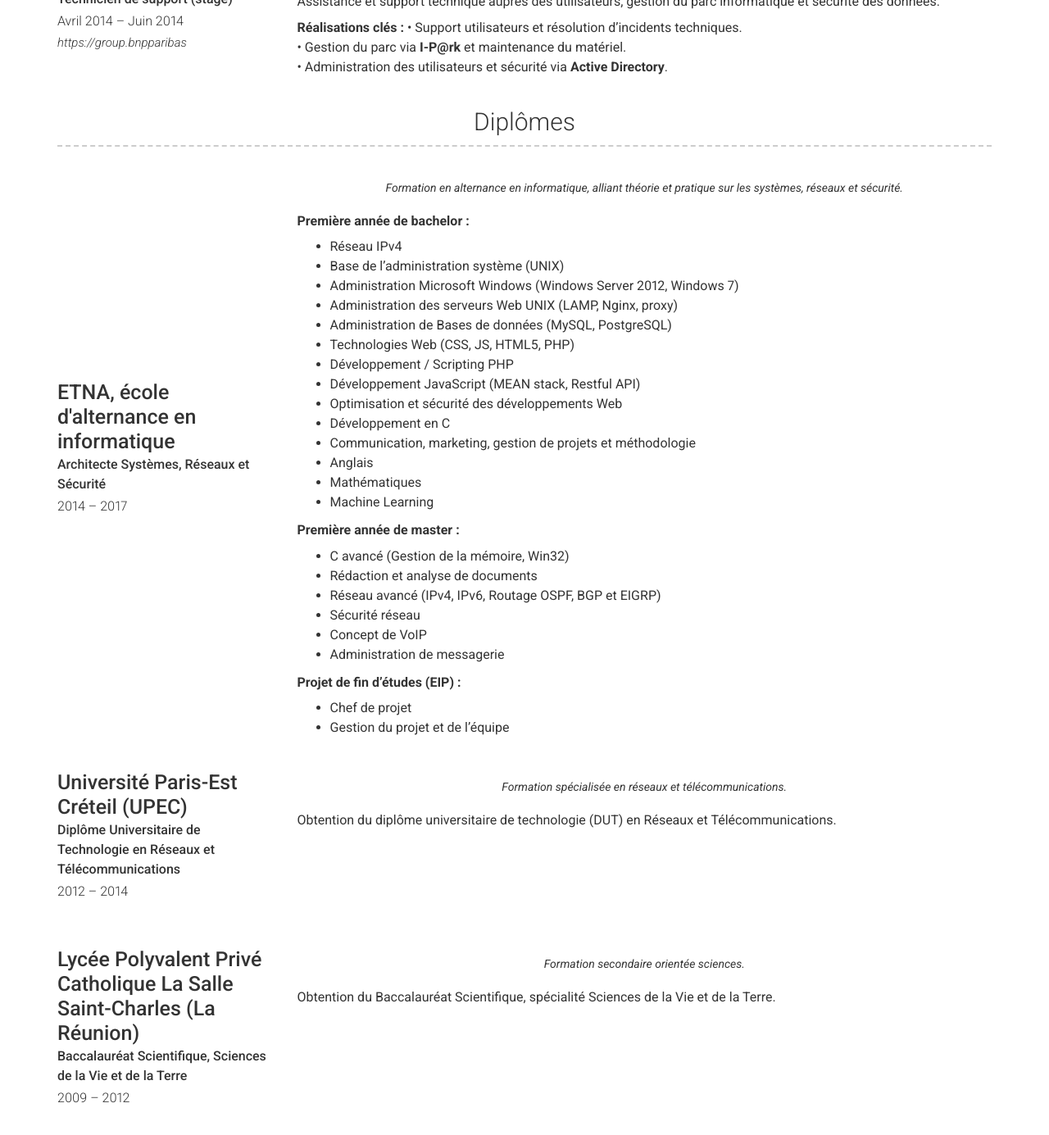
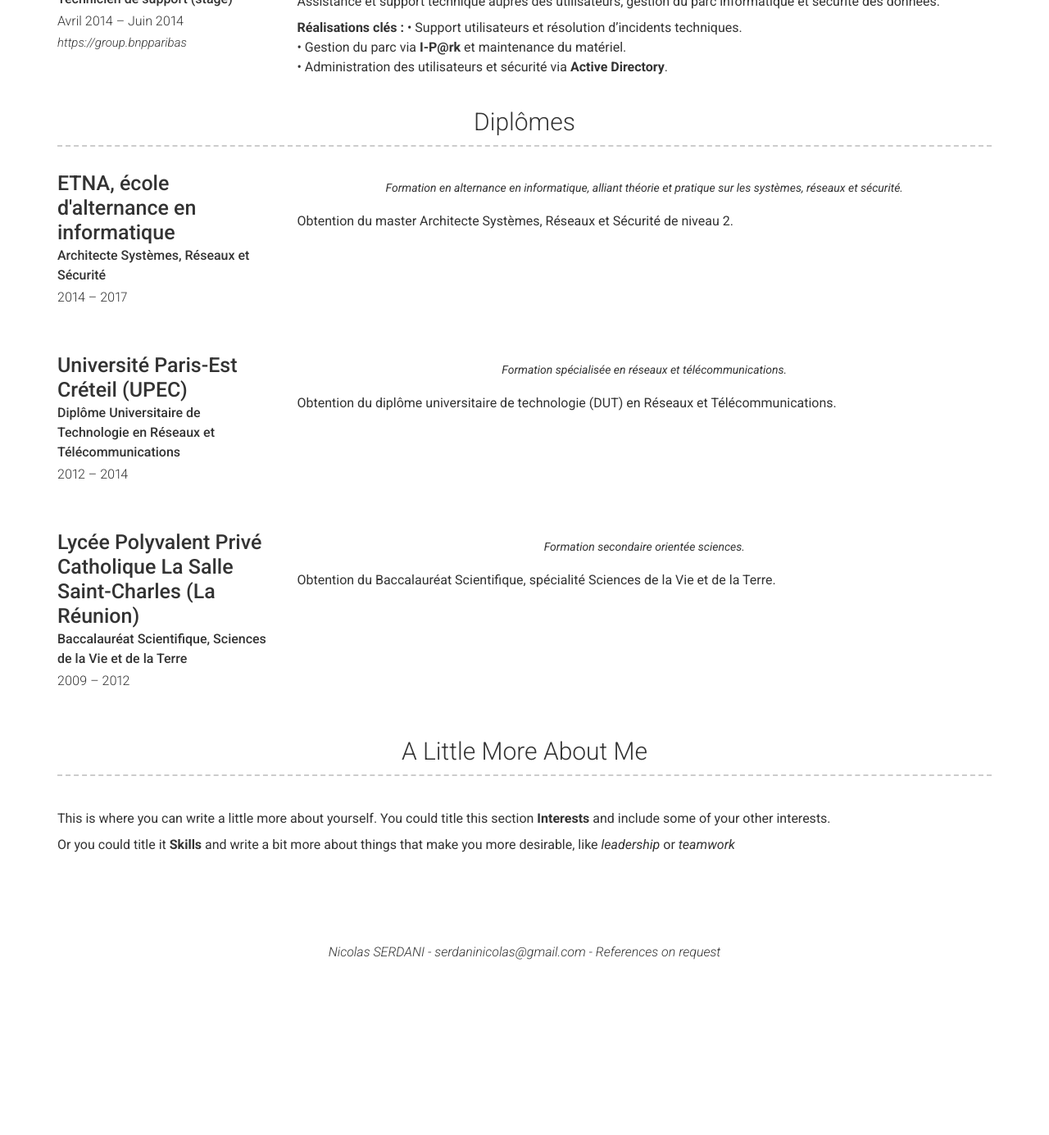
Before and after one commit to SERDANI/serdaninicolas.github.io, a Jekyll site: the page built from index.md, in a window 1280 px wide and 1400 px high, scrolled down 2605 px. Shown: the top 1385 px of the window at 82% size. Built offline with Jekyll 4.4.1, drawn with Linux system fonts in a browser that asks for light colours; nearby versions of some CDN libraries; after the commit the page ends 3787 px from its top, so only the background shows below that.

Commit message:
Update _config.yml

```diff
--- a/_config.yml
+++ b/_config.yml
@@ -172,33 +172,7 @@ content:
         quote: >
           Formation en alternance en informatique, alliant théorie et pratique sur les systèmes, réseaux et sécurité.
         description: |
-          **Première année de bachelor :**
-          - Réseau IPv4
-          - Base de l’administration système (UNIX)
-          - Administration Microsoft Windows (Windows Server 2012, Windows 7)
-          - Administration des serveurs Web UNIX (LAMP, Nginx, proxy)
-          - Administration de Bases de données (MySQL, PostgreSQL)
-          - Technologies Web (CSS, JS, HTML5, PHP)
-          - Développement / Scripting PHP
-          - Développement JavaScript (MEAN stack, Restful API)
-          - Optimisation et sécurité des développements Web
-          - Développement en C
-          - Communication, marketing, gestion de projets et méthodologie
-          - Anglais
-          - Mathématiques
-          - Machine Learning
-
-          **Première année de master :**
-          - C avancé (Gestion de la mémoire, Win32)
-          - Rédaction et analyse de documents
-          - Réseau avancé (IPv4, IPv6, Routage OSPF, BGP et EIGRP)
-          - Sécurité réseau
-          - Concept de VoIP
-          - Administration de messagerie
-
-          **Projet de fin d’études (EIP) :**
-          - Chef de projet
-          - Gestion du projet et de l'équipe
+          Obtention du master Architecte Systèmes, Réseaux et Sécurité de niveau 2.
 
       - layout: left
         title: Université Paris-Est Créteil (UPEC)
```
